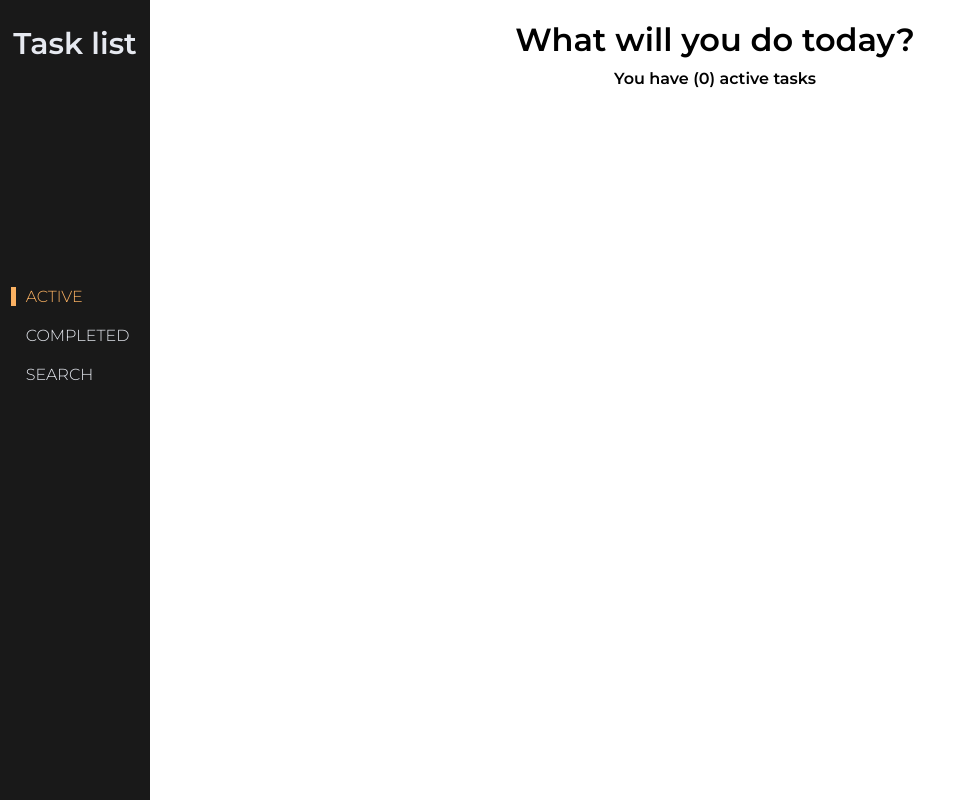
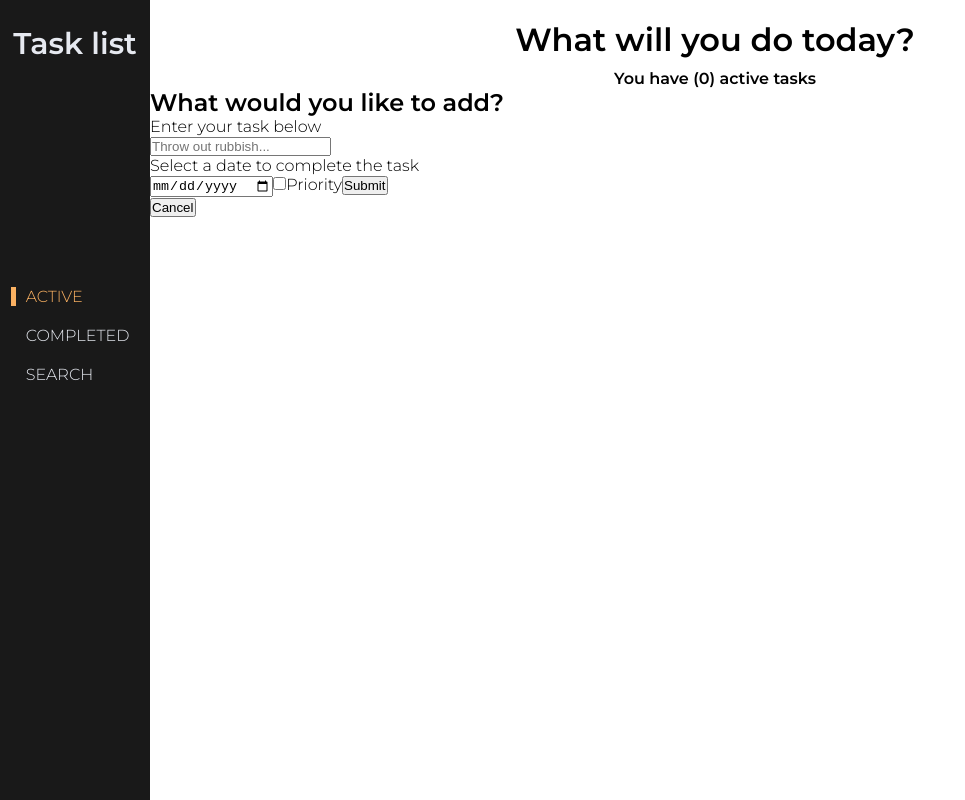
Before and after one commit to MaksymilianStoklosa/Task-list, a React (Create React App) app: page / in a window 1280 px wide. Shown: the whole page, without its empty margins (0-965 px from the left). Built offline with nearby package versions, Linux system fonts and the light colour scheme.

Commit message:
Add task form to active page

```diff
--- a/src/pages/ActivePage.js
+++ b/src/pages/ActivePage.js
@@ -1,14 +1,24 @@
-import React from 'react';
+import React, { useState } from 'react';
 import MainTemplate from 'templates/MainTemplate';
 import Header from 'components/Header';
+import TaskForm from 'components/TaskForm';
 
-const ActivePage = () => (
+const ActivePage = () => {
+  const [openForm, setOpenForm] = useState(true);
+
+  const toggleForm = () => {
+    setOpenForm((form) => !form);
+  };
+
+  return (
     <MainTemplate>
       <Header
         heading="What will you do today?"
         description="You have (0) active tasks"
       />
+      {openForm ? <TaskForm toggleForm={toggleForm} /> : null}
     </MainTemplate>
   );
+};
 
 export default ActivePage;
```
Lines whose indentation alone changed are shown as unchanged.
